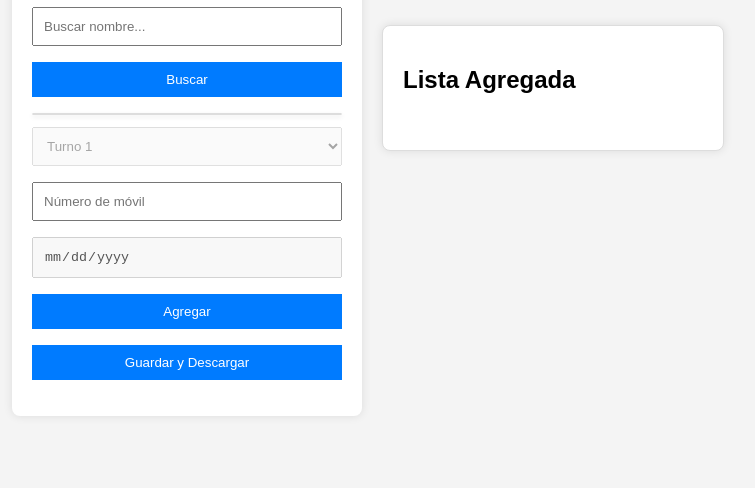
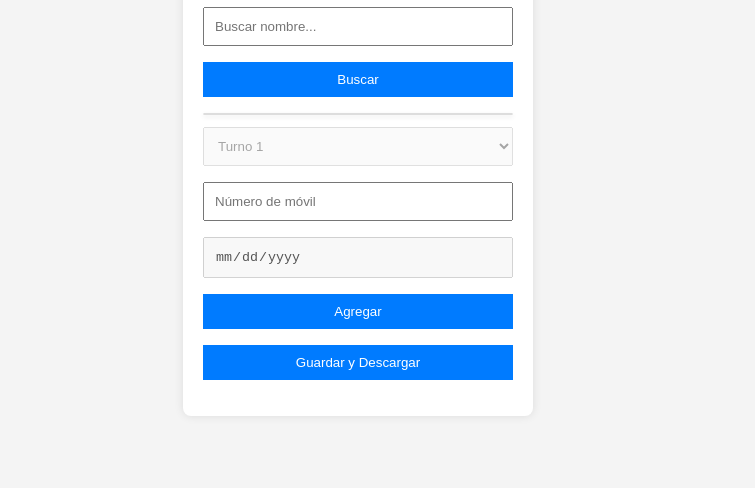
Before and after one commit to AlxRolande/trabajo, a plain HTML site: page index.html in a window 1280 px wide. Shown: the part 312-800 px from the top of the page, without its empty margins (272-1027 px from the left). Drawn offline with Linux system fonts and the light colour scheme.

Commit message:
Update index.html

```diff
--- a/index.html
+++ b/index.html
@@ -24,10 +24,10 @@
         <button id="guardarButton">Guardar y Descargar</button>
     </div>
 
-    <div id="addedListContainer">
-        <h2>Lista Agregada</h2>
-        <ul id="addedList"></ul>
-    </div>
+   <div id="addedListContainer" style="display: none;">
+    <h2>Lista Agregada</h2>
+    <ul id="addedList"></ul>
+</div>
 
     <script src="https://cdnjs.cloudflare.com/ajax/libs/xlsx/0.18.5/xlsx.full.min.js"></script>
     <script src="script.js"></script>
```
